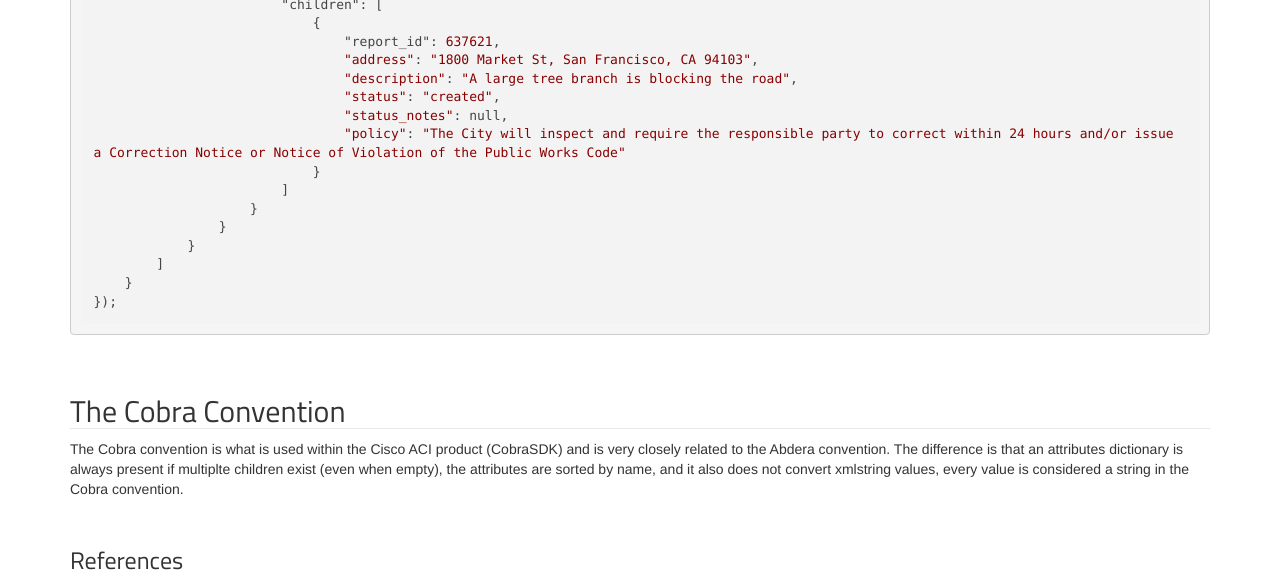
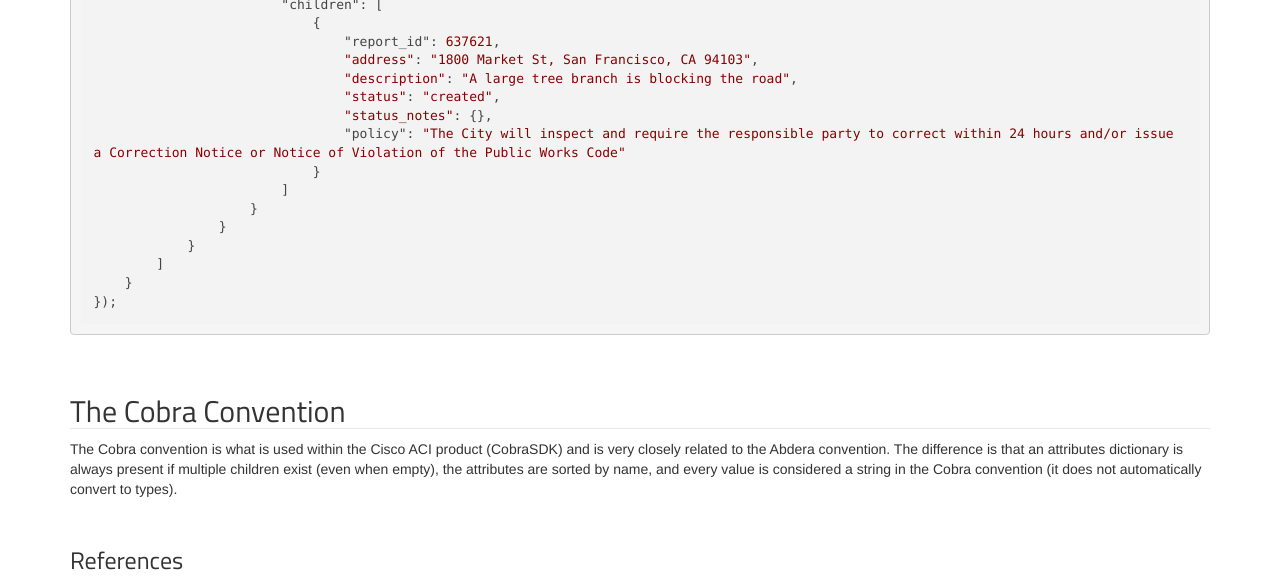
Before and after one commit to open311/open311.github.io, a Jekyll site: the page built from JSON_and_XML_Conversion.md, in a window 1280 px wide and 900 px high, scrolled down 14890 px. Shown: the part 152-737 px from the top of the window. Built offline with Jekyll 4.4.1, drawn with Linux system fonts in a browser that asks for light colours; nearby versions of some CDN libraries; some of the changed text lies outside the part shown.

Commit message:
Small fixes

```diff
--- a/JSON_and_XML_Conversion.md
+++ b/JSON_and_XML_Conversion.md
@@ -648,7 +648,7 @@ The Abdera convention is what is used within the Apache Abdera project to show A
                                     "address": "1600 Market St, San Francisco, CA 94103",
                                     "description": "A large tree branch is blocking the road",
                                     "status": "created",
-                                    "status_notes": null,
+                                    "status_notes": {},
                                     "policy": "The City will inspect and require the responsible party to correct within 24 hours and/or issue a Correction Notice or Notice of Violation of the Public Works Code"
                                 }
                             ]
@@ -691,7 +691,7 @@ The Abdera convention is what is used within the Apache Abdera project to show A
                                     "address": "56 Market St, San Francisco, CA 94103",
                                     "description": "A large tree branch is blocking the road",
                                     "status": "created",
-                                    "status_notes": null,
+                                    "status_notes": {},
                                     "policy": "The City will inspect and require the responsible party to correct within 24 hours and/or issue a Correction Notice or Notice of Violation of the Public Works Code"
                                 }
                             ]
@@ -734,7 +734,7 @@ The Abdera convention is what is used within the Apache Abdera project to show A
                                     "address": "1800 Market St, San Francisco, CA 94103",
                                     "description": "A large tree branch is blocking the road",
                                     "status": "created",
-                                    "status_notes": null,
+                                    "status_notes": {},
                                     "policy": "The City will inspect and require the responsible party to correct within 24 hours and/or issue a Correction Notice or Notice of Violation of the Public Works Code"
                                 }
                             ]
@@ -748,7 +748,7 @@ The Abdera convention is what is used within the Apache Abdera project to show A
 The Cobra Convention
 ---------------------
 
-The Cobra convention is what is used within the Cisco ACI product (CobraSDK) and is very closely related to the Abdera convention. The difference is that an attributes dictionary is always present if multiplte children exist (even when empty), the attributes are sorted by name, and it also does not convert xmlstring values, every value is considered a string in the Cobra convention.
+The Cobra convention is what is used within the Cisco ACI product (CobraSDK) and is very closely related to the Abdera convention. The difference is that an attributes dictionary is always present if multiple children exist (even when empty), the attributes are sorted by name, and every value is considered a string in the Cobra convention (it does not automatically convert to types).
 
 ### References
 
```
